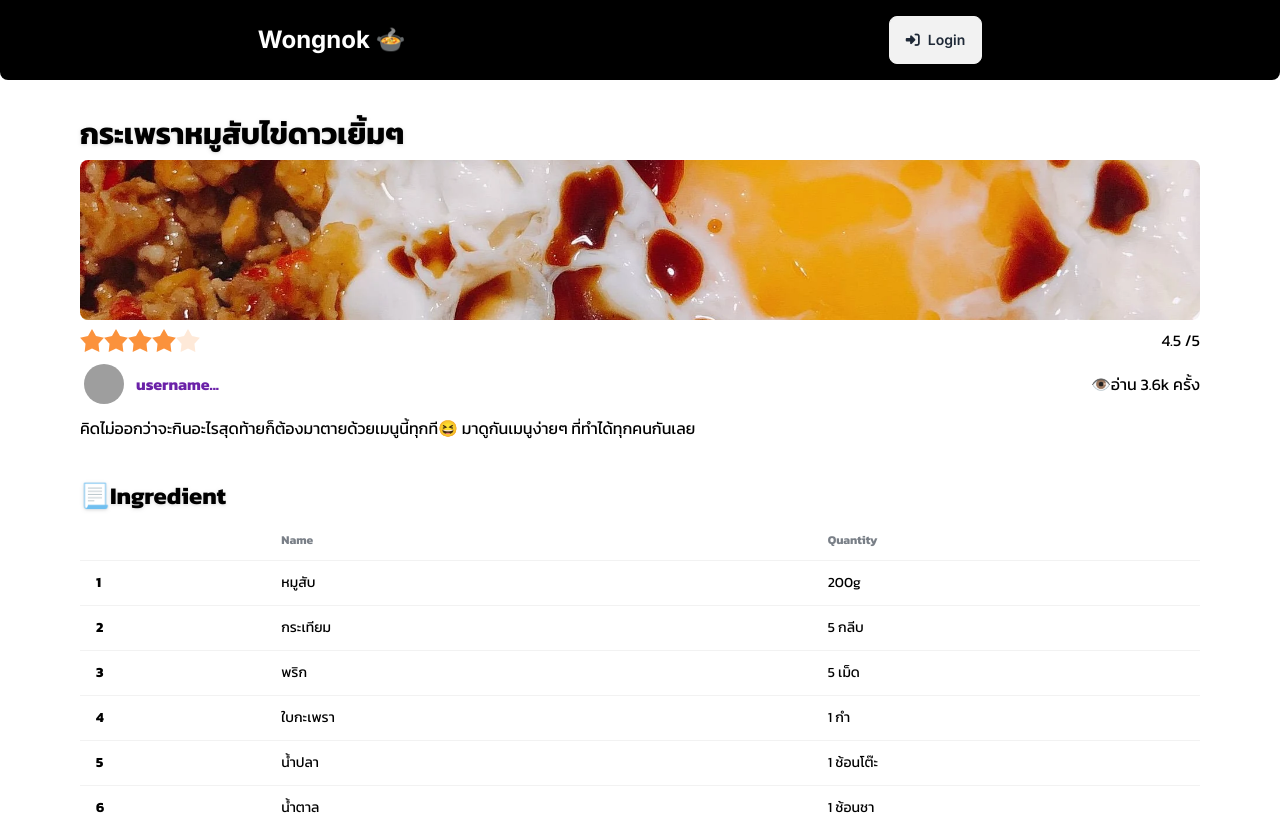
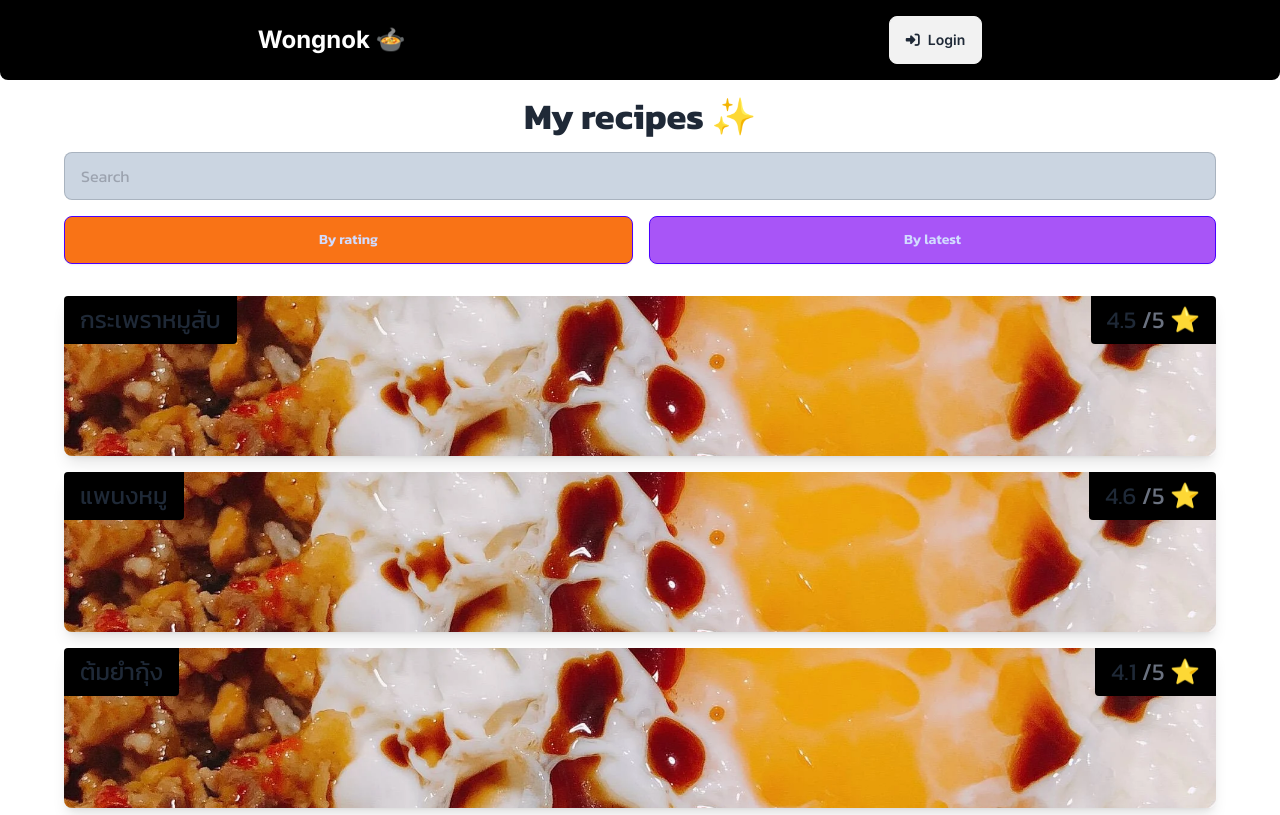
Before and after one commit to Kiratopat-s/507733-wongnok-recipes, a Next.js app: page /recipes/mine in a window 1280 px wide. Shown: the top 815 px of the page. Built offline with nearby package versions, Linux system fonts and the light colour scheme; no server answers; grey boxes are pictures that could not be loaded.

Commit message:
add my recipes page

```diff
--- /dev/null
+++ b/src/app/recipes/mine/page.tsx
@@ -0,0 +1,94 @@
+"use client";
+import MenuCard from "@/components/MenuCard";
+import { debounce } from "lodash";
+import { useState, useEffect, useCallback } from "react";
+import { Food } from "@/interface/recipes";
+import Link from "next/link";
+
+export default function Home() {
+  const food: Food[] = [
+    {
+      id: 1,
+      name: "กระเพราหมูสับ",
+      rating: 4.5,
+      src: "/images/recipes/reciepe_1.webp",
+    },
+    {
+      id: 2,
+      name: "แพนงหมู",
+      rating: 4.6,
+      src: "/images/recipes/reciepe_1.webp",
+    },
+    {
+      id: 3,
+      name: "ต้มยำกุ้ง",
+      rating: 4.1,
+      src: "/images/recipes/reciepe_1.webp",
+    },
+  ];
+
+  const [searchKey, setsearchKey] = useState<string>(``);
+  const [filteredFood, setFilteredFood] = useState<Food[]>(food);
+
+  const debouncedSave = useCallback(
+    debounce((nextValue) => setFilteredFood(nextValue), 500),
+    []
+  );
+
+  useEffect(() => {
+    if (searchKey === "") {
+      debouncedSave(food);
+    } else if (searchKey) {
+      debouncedSave(
+        food.filter((item) => item.name.toLowerCase().includes(searchKey))
+      );
+    }
+  }, [searchKey, debouncedSave]);
+
+  return (
+    <main className="flex min-h-screen flex-col items-center justify-between p-24">
+      <Link
+        href={"/recipes/newRecipe"}
+        className="btn shadow-lg btn-primary fixed z-40 bottom-6 right-6 text-white font-bold py-3 px- rounded-2xl bg-orange-500 flex md:hidden"
+      >
+        📝 New post
+      </Link>
+      <section className="flex flex-col text-center gap-4">
+        <div className="h-12 md:h-auto">
+          <p className="text-4xl font-bold">My recipes ✨</p>
+        </div>
+        <div className="flex w-full justify-center">
+          <div className="form-control flex flex-row justify-center gap-2 w-[90vw]">
+            <input
+              type="text"
+              placeholder="Search"
+              className="input input-bordered w-full  self-center bg-slate-300 text-black"
+              value={searchKey}
+              onChange={(e) => {
+                setsearchKey(e.target.value);
+              }}
+            />
+          </div>
+        </div>
+        <div className="flex w-full justify-between gap-4">
+          <button className="flex-grow btn btn-primary bg-orange-500">
+            By rating
+          </button>
+          <button className="flex-grow btn btn-primary bg-purple-500">
+            By latest
+          </button>
+        </div>
+        <div className="flex flex-wrap w-full gap-4 mt-4">
+          {filteredFood.map((item: Food) => (
+            <MenuCard
+              menuName={item.name}
+              menuId={item.id}
+              src={item.src}
+              rating={item.rating}
+            />
+          ))}
+        </div>
+      </section>
+    </main>
+  );
+}
```
